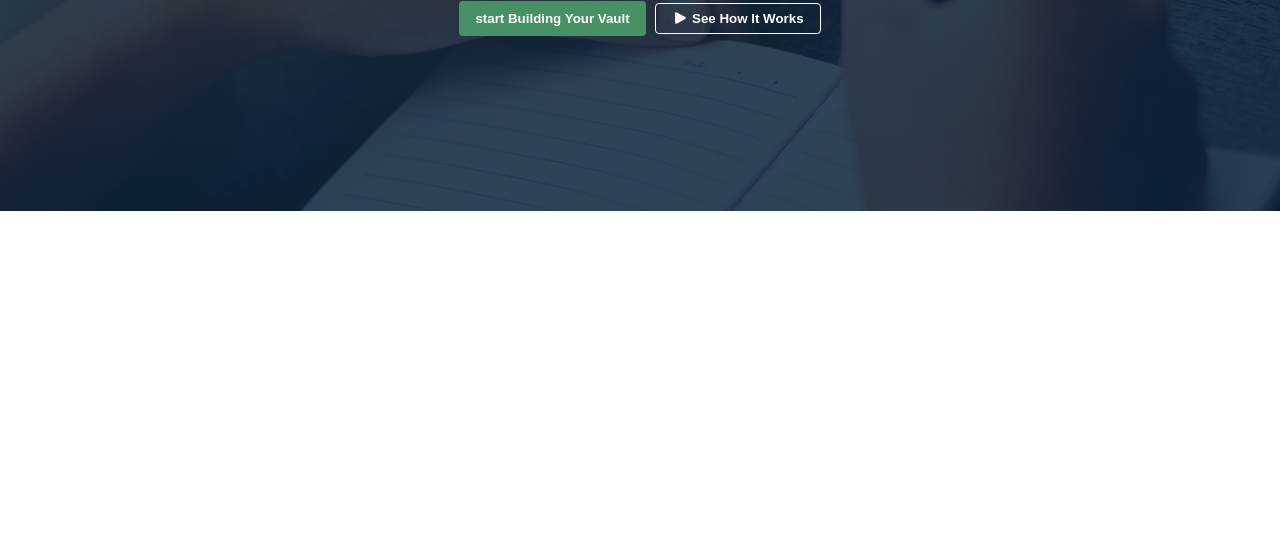
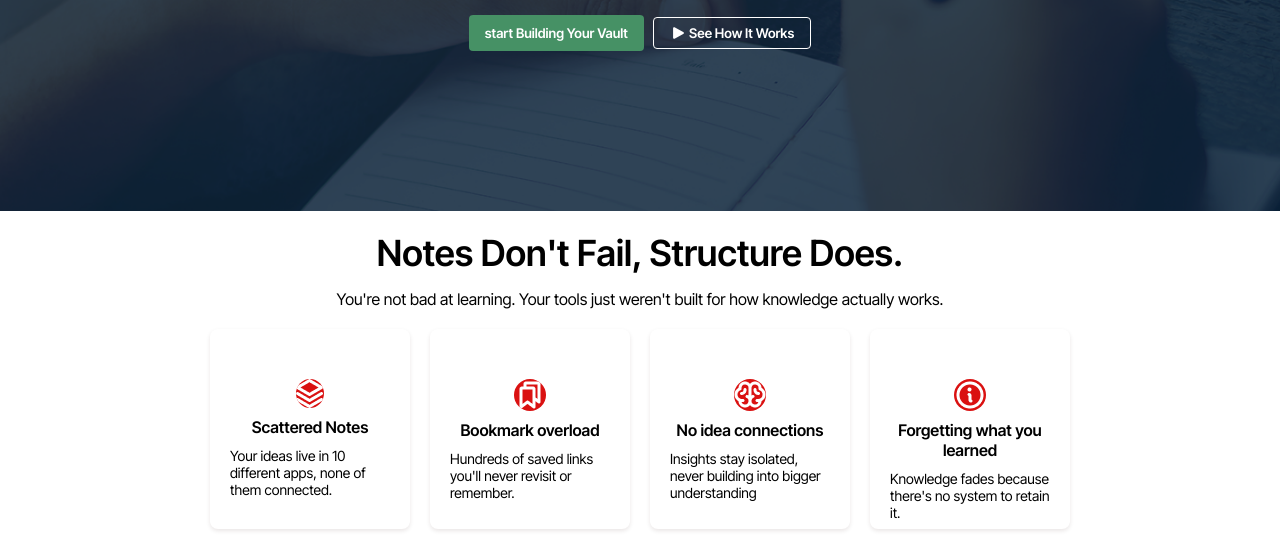
Before and after one commit to TanveerSarker/b13-a01, a plain HTML site: page index.html in a window 1280 px wide. Shown: the part 493-1042 px from the top of the page. Before the commit the page ends 800 px from the top, so only its background shows below. Drawn offline with Linux system fonts and the light colour scheme.

Commit message:
complete note section

```diff
--- a/index.html
+++ b/index.html
@@ -4,6 +4,9 @@
     <meta charset="UTF-8">
     <meta name="viewport" content="width=device-width, initial-scale=1.0">
     <link rel="stylesheet" href="https://cdnjs.cloudflare.com/ajax/libs/font-awesome/7.0.1/css/all.min.css">
+    <link rel="preconnect" href="https://fonts.googleapis.com">
+<link rel="preconnect" href="https://fonts.gstatic.com" crossorigin>
+<link href="https://fonts.googleapis.com/css2?family=Inter+Tight:ital,wght@0,100..900;1,100..900&display=swap" rel="stylesheet">
     <link rel="stylesheet" href="./styles/style.css">
     <title>b13-a01</title>
 </head>
@@ -36,6 +39,43 @@
         <div>
             <button class="btn">start Building Your Vault</button>
             <button class="bt"><i class="fa-solid fa-play"></i> See How It Works</button>
+        </div>
+    </section>
+
+    <section class="notes">
+        <div class="note">
+            <h2>Notes Don't Fail, Structure Does.</h2>
+            <p>You're not bad at learning. Your tools just weren't built for how knowledge actually works.</p>
+        </div>
+        <div class="card-container">
+            <div class="card">
+                <img src="./assets/Vector.png" alt="" class="img">
+                <h5>Scattered Notes</h5>
+                <p>Your ideas live in 10 different apps,
+                none of them connected.</p>
+            </div>
+            <div class="card">
+                <img src="./assets/Bookmarks.png" alt="" class="img">
+                <h5>Bookmark overload
+                </h5>
+                <p>Hundreds of saved links you'll never
+                revisit or remember.</p>
+            </div>
+            <div class="card">
+                <img src="./assets/Brain.png" alt="" class="img">
+                <h5>No idea connections
+                </h5>
+                <p>Insights stay isolated, never
+                building into bigger understanding</p>
+            </div>
+            <div class="card">
+                <img src="./assets/Info.png" alt="" class="img">
+                <h5>Forgetting what
+                you learned</h5>
+                <p>Knowledge fades because there's
+                no system to retain it.</p>
+            </div>
+        </div>
     </section>
 </body>
 </html>
--- a/styles/style.css
+++ b/styles/style.css
@@ -3,6 +3,7 @@
     padding: 0;
     box-sizing: border-box;
     max-width: 100%;
+    font-family: "Inter Tight", sans-serif;
 }
 .navv {
     display: flex;
@@ -81,3 +82,58 @@
     color: #ffffff;
     margin-left: 5px;
 }
+.notes .card .img {
+    background-color: #da1111;
+    border-radius: 90%;
+
+}
+.notes .note {
+    display: flex;
+    flex-direction: column;
+    align-items: center;
+    text-align: center;
+    gap: 4px;
+    padding-top: 20px;
+}
+.notes .card-container {
+    display: flex;
+    gap: 20px;
+    justify-content: center;
+    padding: 20px 0;
+}
+.notes .card {
+    width: 200px;
+    height: 200px;
+    background-color: #ffffff;
+    border-radius: 8px;
+    box-shadow: 0 2px 4px rgba(49, 4, 4, 0.1);
+    display: flex;
+    flex-direction: column;
+    align-items: center;
+    padding: 20px;
+    padding-top: 50px;
+}
+.notes .card p {
+    font-size: 14px;
+    color: #000000;
+    padding-top: 10px;
+}
+.notes .card-container .card h5 {
+    font-size: 16px;
+    font-weight: 600;
+    color: #000000;
+    text-align: center;
+    padding-top: 9px;
+}
+
+.notes .note h2{
+    font-size: 36px;
+    font-weight: 600;
+    color: #000000;
+}
+.notes .note p {
+    font-size: 16px;
+    color: #000000;
+    text-align: center;
+    padding-top: 10px;
+}
```
